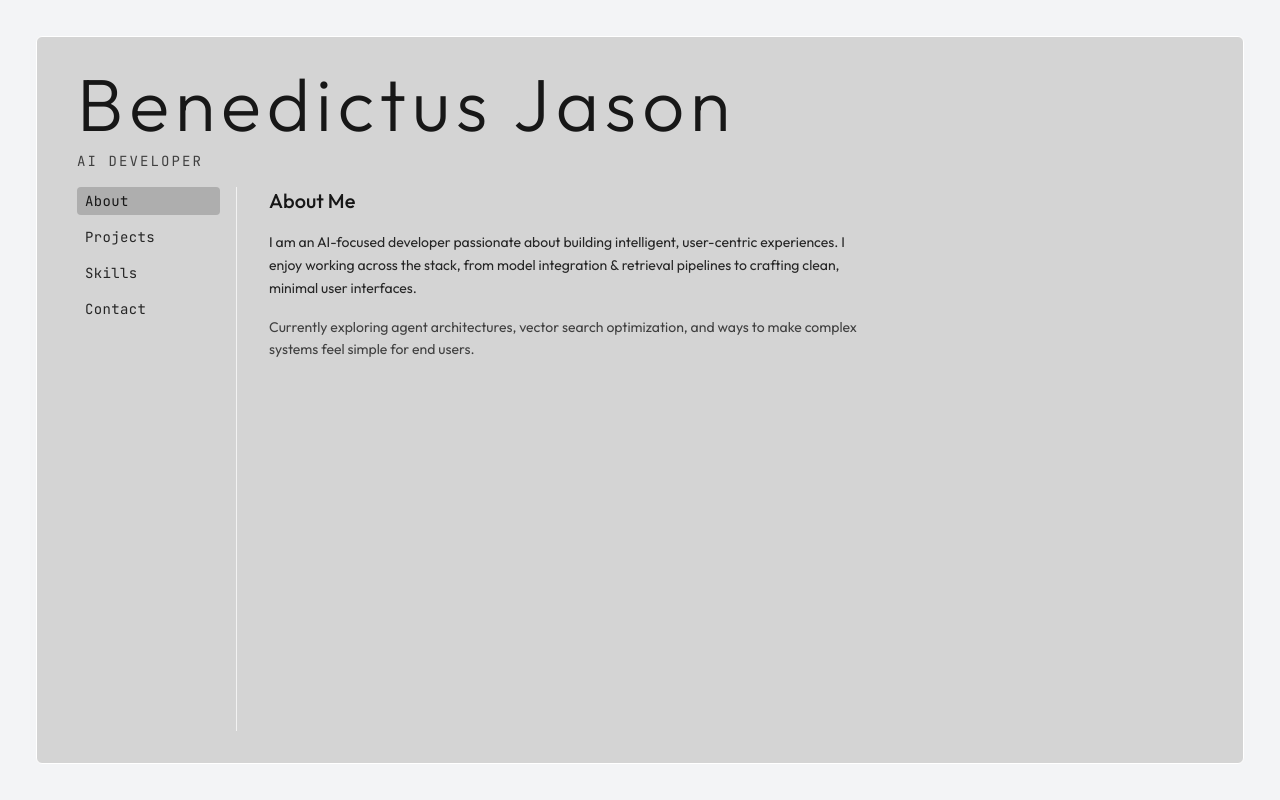
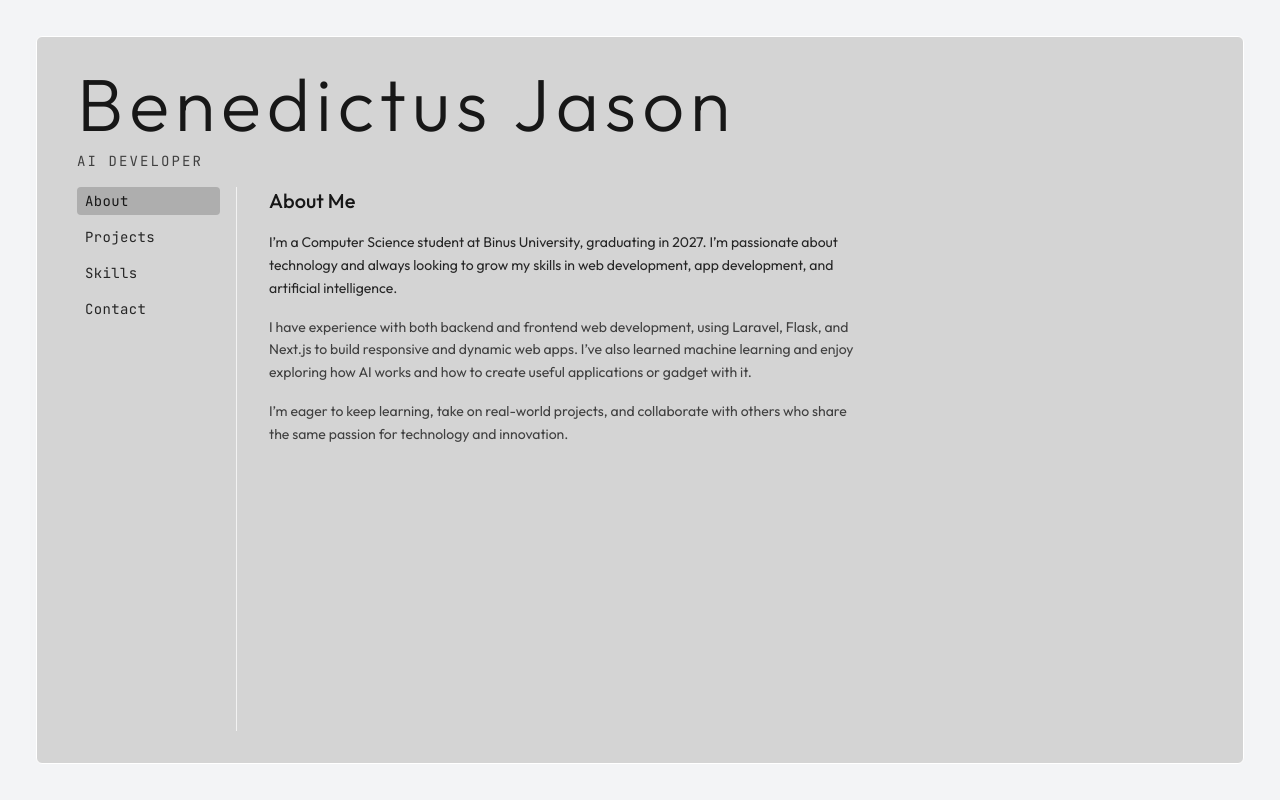
Before and after one commit to Jasonnn13/portfolio, a Next.js app: page / in a window 1280 px wide. Built offline with nearby package versions, Linux system fonts and the light colour scheme.

Commit message:
Update personal information in Info component to reflect current studies and experiences

```diff
--- a/src/app/info.tsx
+++ b/src/app/info.tsx
@@ -4,11 +4,13 @@ export default function Info() {
 		<div className="space-y-4">
 			<h2 className="text-xl font-medium" style={{ fontFamily: 'var(--font-display)' }}>About Me</h2>
 			<p className="text-sm leading-relaxed text-neutral-800 dark:text-neutral-200 max-w-prose">
-				I am an AI-focused developer passionate about building intelligent, user-centric experiences.
-				I enjoy working across the stack, from model integration & retrieval pipelines to crafting clean, minimal user interfaces.
+				I’m a Computer Science student at Binus University, graduating in 2027. I’m passionate about technology and always looking to grow my skills in web development, app development, and artificial intelligence.
 			</p>
 			<p className="text-sm leading-relaxed text-neutral-700 dark:text-neutral-300 max-w-prose">
-				Currently exploring agent architectures, vector search optimization, and ways to make complex systems feel simple for end users.
+				I have experience with both backend and frontend web development, using Laravel, Flask, and Next.js to build responsive and dynamic web apps. I’ve also learned machine learning and enjoy exploring how AI works and how to create useful applications or gadget with it.
+			</p>
+			<p className="text-sm leading-relaxed text-neutral-700 dark:text-neutral-300 max-w-prose">
+				I’m eager to keep learning, take on real-world projects, and collaborate with others who share the same passion for technology and innovation.
 			</p>
 		</div>
 	);
```
